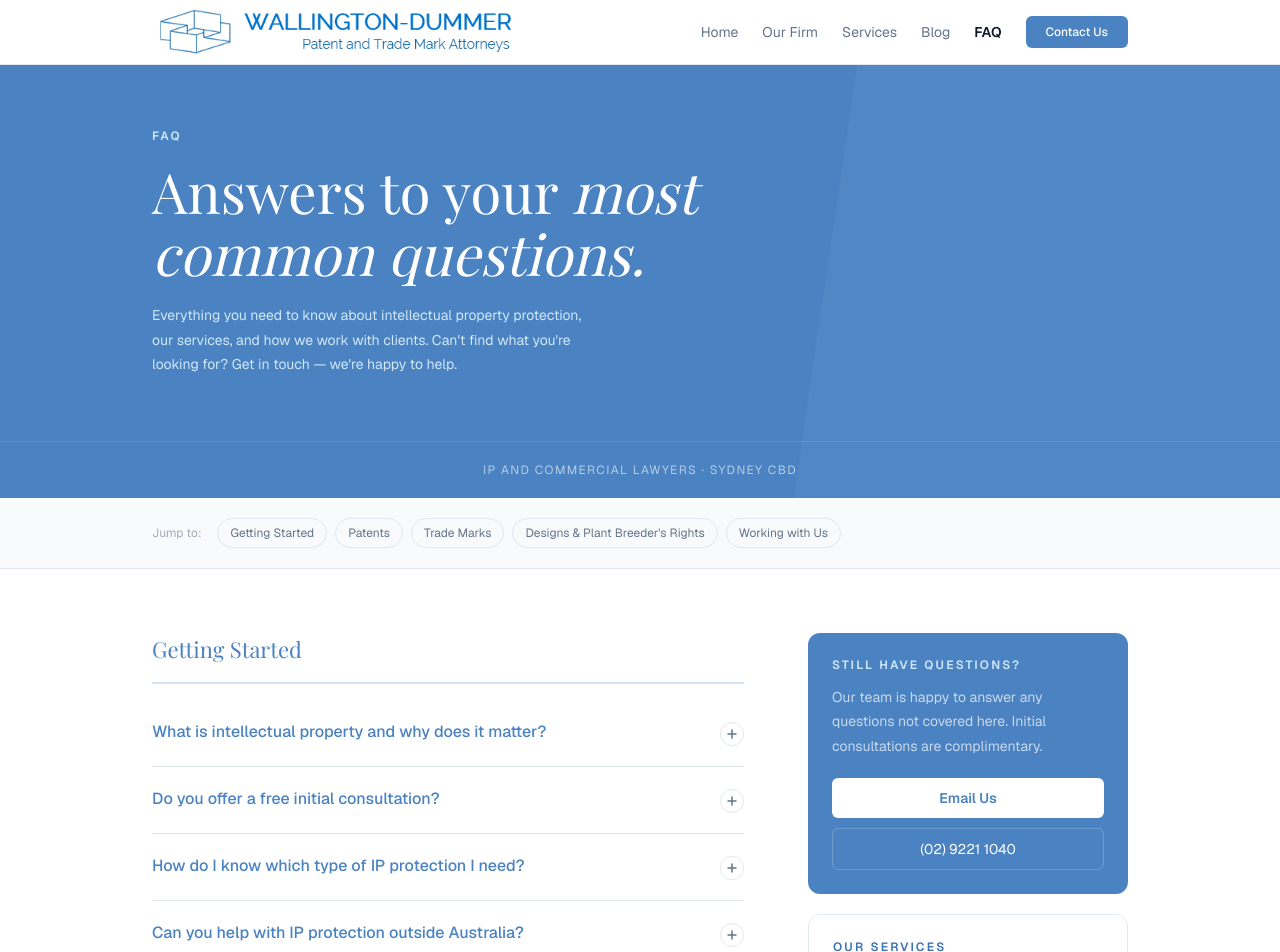
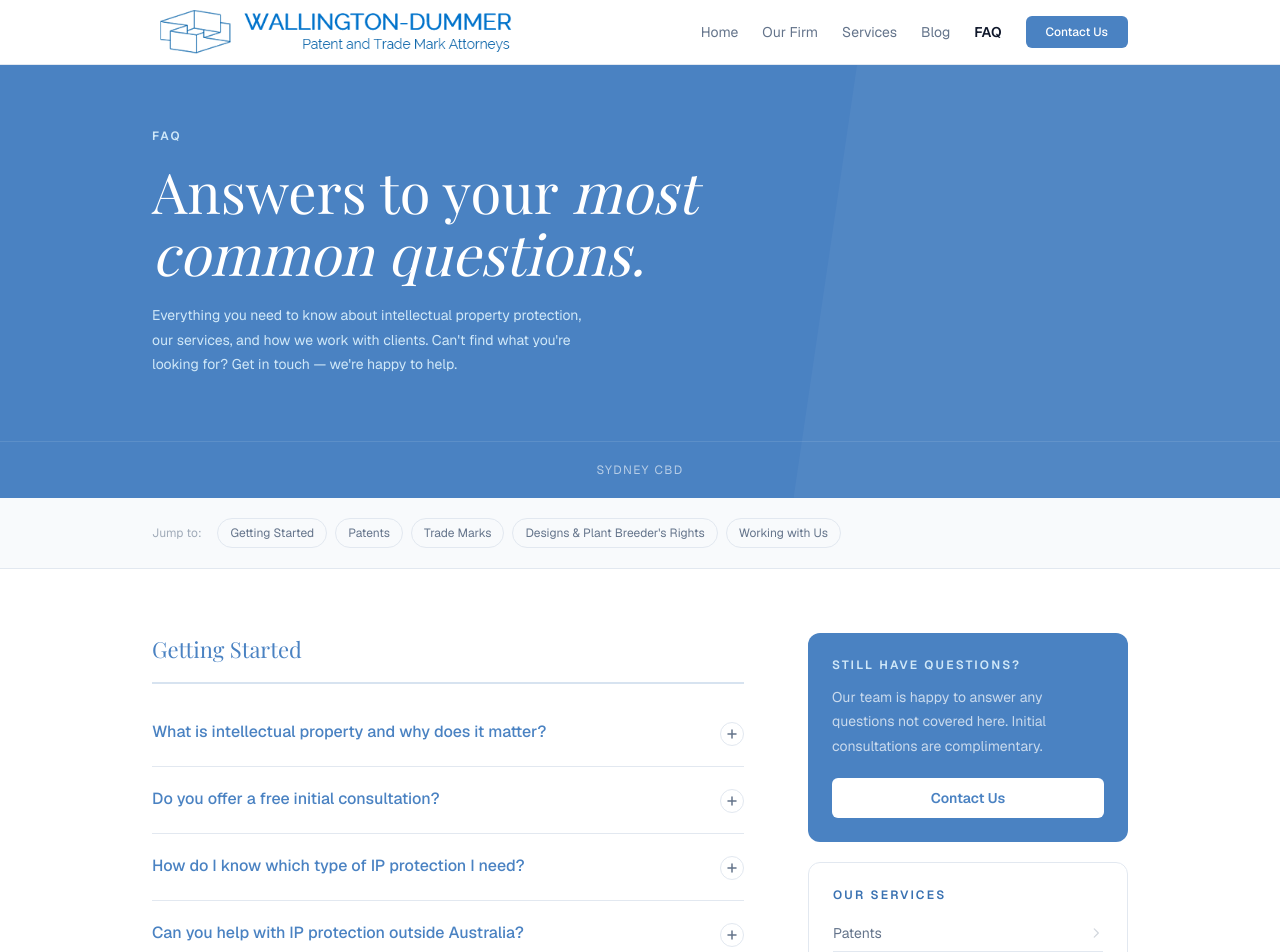
Before and after one commit to Jake-mc221/wd-new-webiste, a Next.js app: page /faq in a window 1280 px wide. Shown: the top 952 px of the page. Built offline with nearby package versions, Linux system fonts and the light colour scheme; a web font is replaced by a local one.

Commit message:
Change content on FAQ page

```diff
--- a/app/blog/[slug]/page.tsx
+++ b/app/blog/[slug]/page.tsx
@@ -51,7 +51,7 @@ export default async function PostPage({
         </div>
         <div className="border-t border-white/10 py-5">
           <p className="text-xs text-white/60 text-center tracking-[0.12em]">
-            IP AND COMMERCIAL LAWYERS · SYDNEY CBD
+            SYDNEY CBD
           </p>
         </div>
       </section>
--- a/app/blog/page.tsx
+++ b/app/blog/page.tsx
@@ -29,7 +29,7 @@ export default async function BlogPage() {
         </div>
         <div className="border-t border-white/10 py-5">
           <p className="text-xs text-white/60 text-center tracking-[0.12em]">
-            IP LAWYERS · SYDNEY CBD
+            SYDNEY CBD
           </p>
         </div>
       </section>
--- a/app/contact/page.tsx
+++ b/app/contact/page.tsx
@@ -38,7 +38,7 @@ export default function ContactPage() {
         </div>
         <div className="border-t border-white/10 py-5">
           <p className="text-xs text-white/60 text-center tracking-[0.12em]">
-            IP AND COMMERCIAL LAWYERS · SYDNEY CBD
+            SYDNEY CBD
           </p>
         </div>
       </section>
--- a/app/faq/data.ts
+++ b/app/faq/data.ts
@@ -11,7 +11,7 @@ export const faqs: FaqCategory[] = [
       },
       {
         q: "Do you offer a free initial consultation?",
-        a: "Yes. Wallington-Dummer offers a complimentary initial consultation for all new clients. This gives you the opportunity to discuss your situation with one of our attorneys, understand your options, and receive an honest assessment of whether and how IP protection applies to your circumstances — at no cost and with no obligation.",
+        a: "Yes. Wallington-Dummer offers a complimentary initial consultation for all new clients. This gives you the opportunity to discuss your situation with one of our attorneys and lawyers, understand your options, and receive an honest assessment of whether and how IP protection applies to your circumstances — at no cost and with no obligation.",
       },
       {
         q: "How do I know which type of IP protection I need?",
@@ -19,7 +19,7 @@ export const faqs: FaqCategory[] = [
       },
       {
         q: "Can you help with IP protection outside Australia?",
-        a: "Yes. We regularly assist clients with international IP protection through direct national filings, the Patent Cooperation Treaty (PCT) for patents, the Madrid Protocol for trade marks, and the Hague Agreement for designs. We also work with a trusted global network of foreign IP attorneys to coordinate filings in jurisdictions outside our direct practice areas.",
+        a: "Yes. We regularly assist clients with international IP protection through direct national filings, the Patent Cooperation Treaty (PCT) for patents, the Madrid Protocol for trade marks, and the Hague Agreement for designs. We also work with a trusted global network of foreign IP attorneys to coordinate filings in jurisdictions outside of Australia and New Zealand.",
       },
     ],
   },
--- a/app/faq/page.tsx
+++ b/app/faq/page.tsx
@@ -30,7 +30,7 @@ export default function FaqPage() {
         </div>
         <div className="border-t border-white/10 py-5">
           <p className="text-xs text-white/60 text-center tracking-[0.12em]">
-            IP AND COMMERCIAL LAWYERS · SYDNEY CBD
+            SYDNEY CBD
           </p>
         </div>
       </section>
@@ -70,18 +70,12 @@ export default function FaqPage() {
                 Our team is happy to answer any questions not covered here.
                 Initial consultations are complimentary.
               </p>
-              <a
-                href="mailto:mail2@wallington-dummer.com"
+              <Link
+                href="/contact"
                 className="block text-center bg-white text-navy px-5 py-2.5 rounded-md text-sm font-semibold hover:bg-blue-light transition-colors"
               >
-                Email Us
-              </a>
-              <a
-                href="tel:+61292211040"
-                className="block text-center border border-white/20 text-white px-5 py-2.5 rounded-md text-sm mt-2.5 hover:border-white/50 transition-colors"
-              >
-                (02) 9221 1040
-              </a>
+                Contact Us
+              </Link>
             </div>
 
             <div className="border border-line rounded-xl p-6">
--- a/app/firm/page.tsx
+++ b/app/firm/page.tsx
@@ -30,7 +30,7 @@ export default function FirmPage() {
         </div>
         <div className="border-t border-white/10 py-5">
           <p className="text-xs text-white/60 text-center tracking-[0.12em]">
-            IP AND COMMERCIAL LAWYERS · SYDNEY CBD
+            SYDNEY CBD
           </p>
         </div>
       </div>
--- a/app/services/page.tsx
+++ b/app/services/page.tsx
@@ -37,7 +37,7 @@ export default function ServicesPage() {
         </div>
         <div className="border-t border-white/10 py-5">
           <p className="text-xs text-white/60 text-center tracking-[0.12em]">
-            IP AND COMMERCIAL LAWYERS · SYDNEY CBD
+            SYDNEY CBD
           </p>
         </div>
       </section>
```
